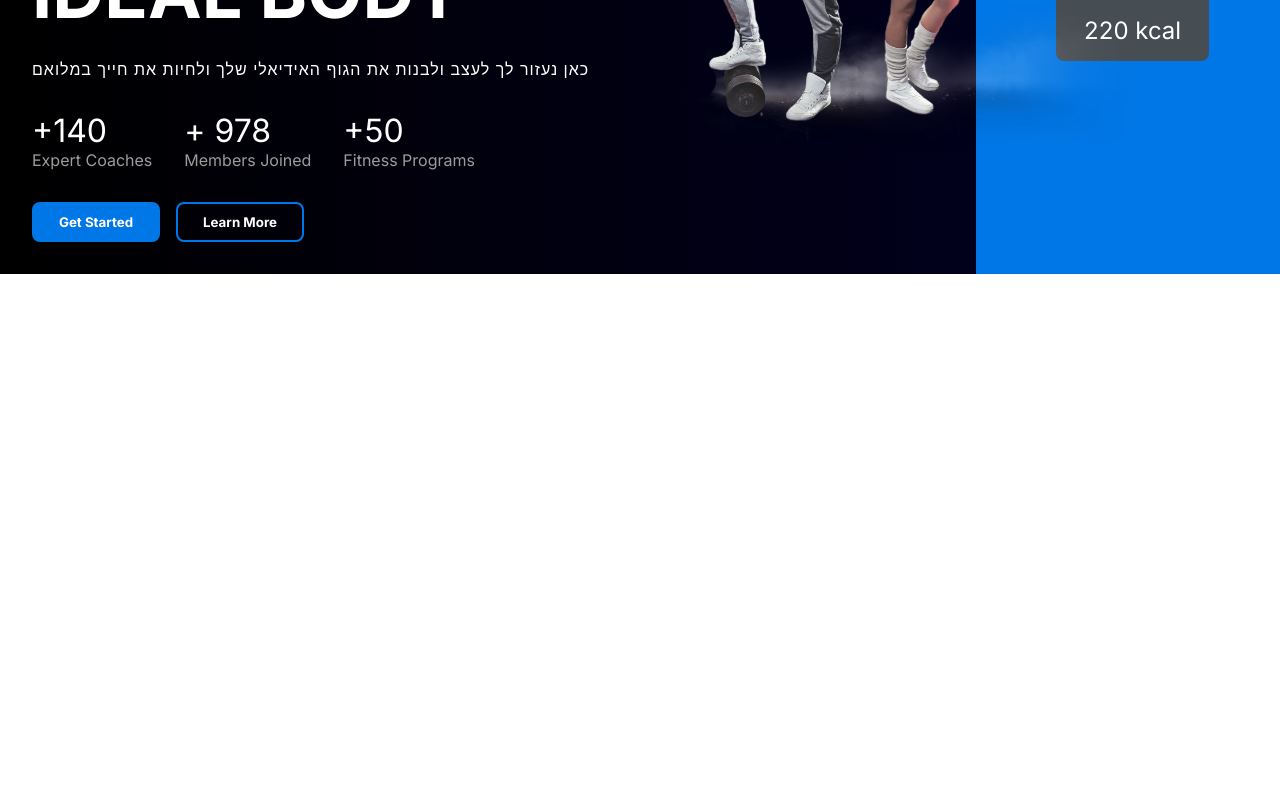
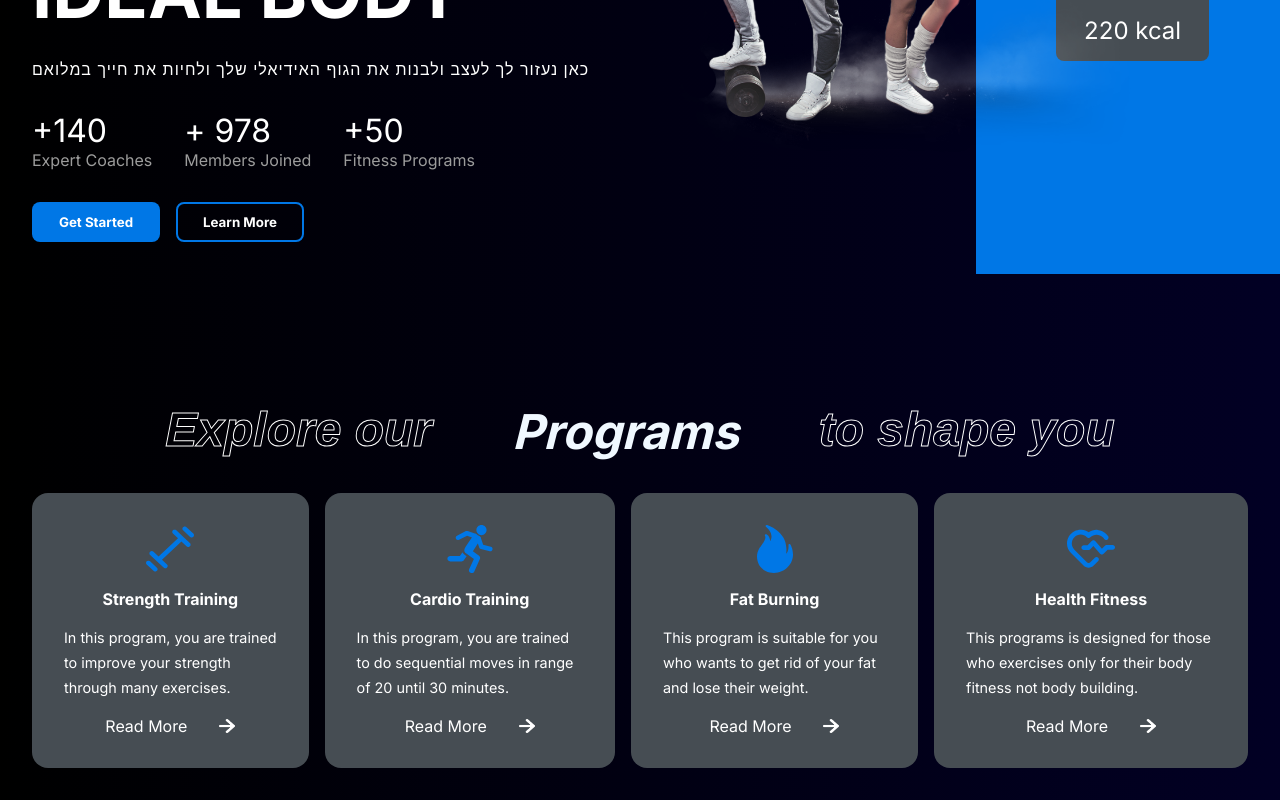
Before and after one commit to muradissa/Factory-GYM, a React (Create React App) app: page / in a window 1280 px wide. Shown: the part 441-1241 px from the top of the page. Before the commit the page ends 800 px from the top, so only its background shows below. Built offline with nearby package versions, Linux system fonts and the light colour scheme.

Commit message:
add programs section

```diff
--- a/src/App.js
+++ b/src/App.js
@@ -1,10 +1,12 @@
 import './App.css';
 import Hero from './components/Hero/Hero';
+import Programs from './components/Programs/Programs';
 function App() {
   return (
     <div className="App">
           {/* <span style={{color: 'white'}}>Subscribe Zainkeepscode</span> */}
           <Hero/>
+          <Programs/>
     </div>
   );
 }
--- /dev/null
+++ b/src/components/Programs/Programs.jsx
@@ -0,0 +1,40 @@
+import React from 'react';
+import './programs.css';
+import {programsData} from '../../data/programsData';
+import RightArrow from '../../assets/rightArrow.png'
+
+function Programs() {
+  return (
+    <div className='programs' id="programs">
+        {/* header */}
+        <div className='programs-header'>
+            <span className='stroke-text'>Explore our</span>
+            <span>Programs</span>
+            <span className='stroke-text'>to shape you</span>
+        </div>
+
+        <div className='program-categories'>
+            {programsData.map((program)=>
+                <div className='category'>
+                    {program.image}
+                    <span className=''>
+                        {program.heading}
+                    </span>
+                    <span className=''>
+                        {program.details}
+                    </span>
+                    <div className='read-more'>
+                        <span>
+                            Read More
+                        </span>
+                        <img src={RightArrow} alt=''/>
+                    </div>
+                </div>
+            )}
+        </div>
+
+    </div>
+  )
+}
+
+export default Programs
--- /dev/null
+++ b/src/components/Programs/programs.css
@@ -0,0 +1,67 @@
+.programs{
+    display: flex;
+    flex-direction: column;
+    gap:2rem;
+    padding: 2rem;
+}
+
+.programs-header{
+    display: flex;
+    color: aliceblue;
+    gap:5rem;
+    font-weight: bold;
+    font-size: 3rem;
+    justify-content: center;
+    font-style: italic;
+    /* text-transform: uppercase; */
+}
+
+.program-categories{
+    display: flex;
+    gap :1rem
+}
+.category{
+    display: flex;
+    color: white;
+    flex-direction: column;
+    background-color: var(--darkGrey);
+    padding: 2rem;
+    gap:1rem;
+    justify-content: space-between;
+    border-radius: 1rem;
+    transition: 0.4s;
+}
+
+.category>:nth-child(1){
+    width: 3rem;
+    height: 3rem;
+    fill: white;
+    fill: var(--blue);
+    margin:auto auto;
+}
+
+.category>:nth-child(2){
+   font-size: 1rem;
+   font-weight: bold;
+    margin:auto auto;
+}
+
+.category>:nth-child(3){
+   font-size: 0.9rem;
+   line-height: 25px;
+ }
+.read-more{
+    display: flex;
+    align-items: center;
+    gap:2rem;
+    margin:auto auto;
+
+}
+.read-more>img{
+    width : 1rem;
+}
+.category:hover{
+    background: rgb(63, 63, 63);
+    scale:1.05;
+    cursor: pointer;
+}
```
Also changed, not shown: src/components/Hero/hero.css (+0 -33 lines), src/components/Reasons/Reasons.jsx (added), src/components/Reasons/reasons.css (added).
